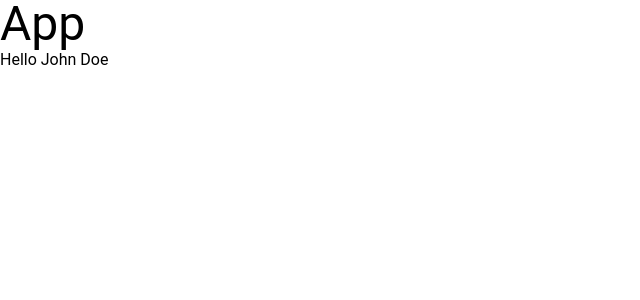
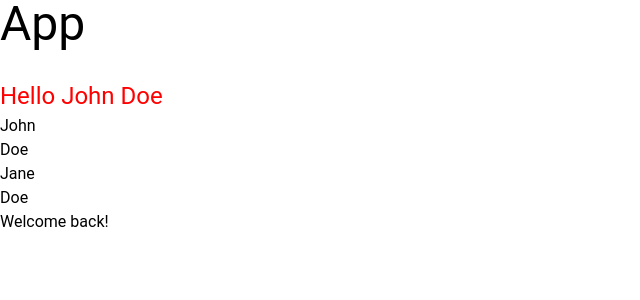
Before and after one commit to Lorenzo7991/training-jobs-app, a React (Vite) app: page / in a window 1280 px wide. Shown: the top 300 px of the page, without its empty margins (0-640 px from the left). Built offline with nearby package versions, Linux system fonts and the light colour scheme.

Commit message:
Discovering some features of React 18 syntax

```diff
--- a/src/App.jsx
+++ b/src/App.jsx
@@ -7,12 +7,23 @@ without having a physical footprint in the DOM.
 const App = () => {
   /* You can insert JS code here and use it in the single component below. */
   const name = 'John Doe';
+  const names = ['John', 'Doe', 'Jane', 'Doe'];
+  const loggedIn = true;
 
 
   return (
     <>
-    <div className='text-5xl'>App</div>
-    <p>Hello {name}</p>
+      <div className='text-5xl'>App</div>
+      {/* You can inject style properties inline with the below syntax */}
+      <p style={{color: 'red', fontSize: '24px', marginTop: '30px' }}>Hello {name}</p>
+      {/* You can use JS code here to create a loop on a list of names. */}
+      <ul>
+        {names.map((name, index) => (
+          <li key={index}>{name}</li>
+        ))}
+      </ul>
+      {/* You can use JS code here to create a conditional statement */}
+      {loggedIn ? <p>Welcome back!</p> : <p>Please log in</p>}
     </>
   );
 };
```
